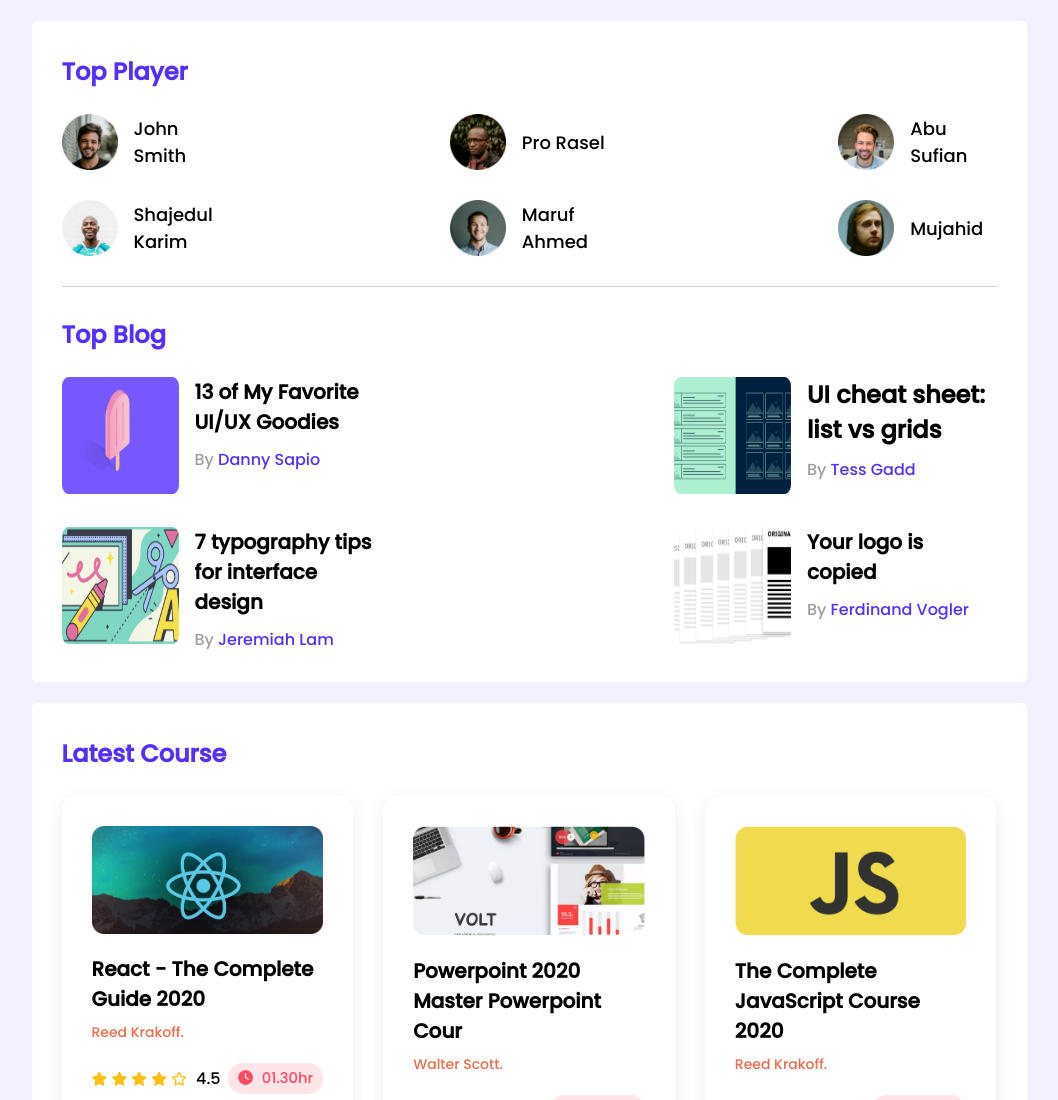
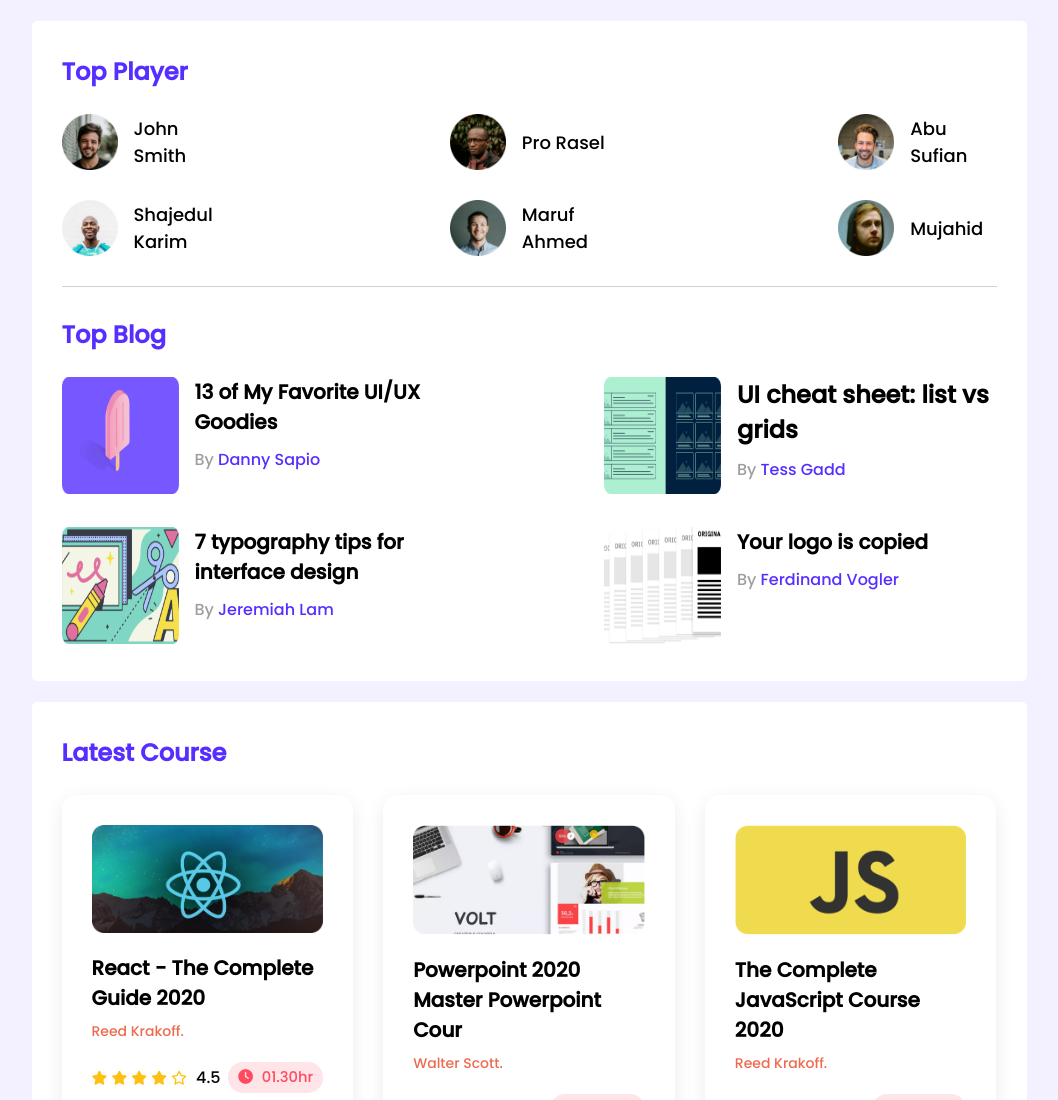
Before and after one commit to KamrulHasan05/responsive-web, a plain HTML site: page index.html in a window 1280 px wide. Shown: the top 1100 px of the page, without its empty margins (111-1169 px from the left). Drawn offline with Linux system fonts and the light colour scheme.

Commit message:
responsive

```diff
--- a/css/style.css
+++ b/css/style.css
@@ -73,7 +73,7 @@ hr {
     display: grid;
     grid-template-columns: repeat(2, 1fr);
     grid-row-gap: 26px;
-    grid-column-gap: 290px;
+    grid-column-gap: 150px;
 }
 
 .blog {
```
